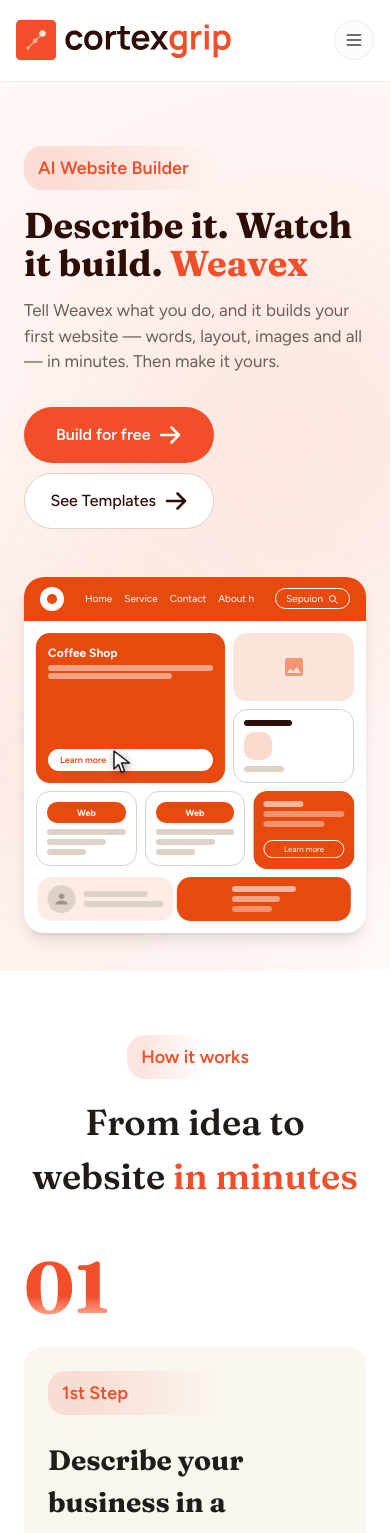
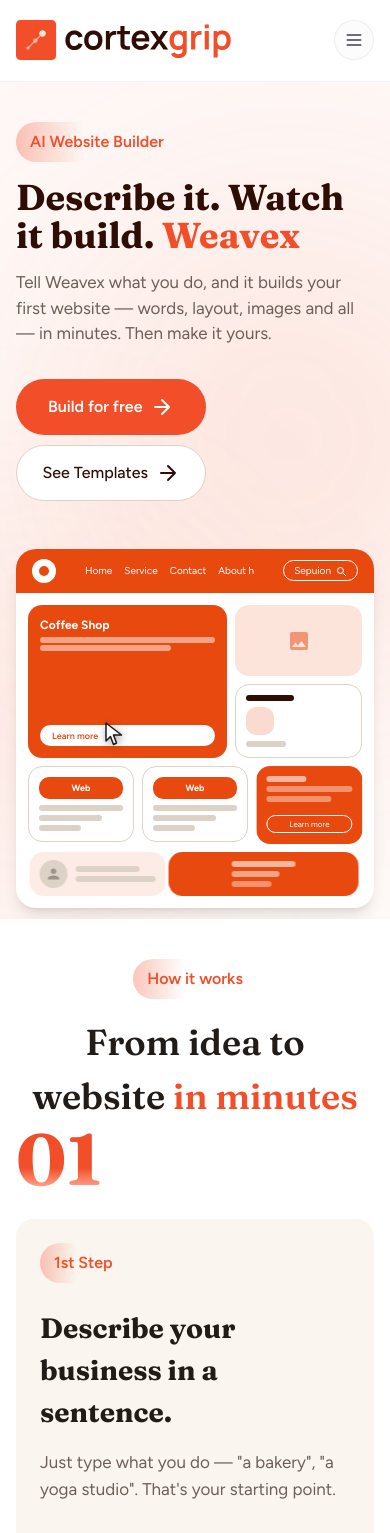
Before and after one commit to shafayath-jr/cortex-new-landing, a Next.js app: page /websites in a window 390 px wide. Shown: the top 1533 px of the page. Built offline with nearby package versions, Linux system fonts and the light colour scheme.

Commit message:
refactor: extract reusable Badge component and replace hardcoded markup in homepage sections

```diff
--- a/src/components/pages/Home/HowItWorks.tsx
+++ b/src/components/pages/Home/HowItWorks.tsx
@@ -3,6 +3,7 @@
 import Bounded from "@/components/shared/Bounded";
 import { motion, useScroll, useSpring, useTransform } from "motion/react";
 import { useRef } from "react";
+import { Badge } from "@/components/shared/Badge";
 
 const STEPS = [
   {
@@ -64,11 +65,7 @@
       >
         {/* Title — compact so 3 cards fit alongside it inside the pinned frame */}
         <div className="w-full flex flex-col items-center shrink-0 pt-4">
-          <div className="font-figtree inline-flex items-center gap-1.5 rounded-full bg-[linear-gradient(90deg,#F24E29_-87.66%,rgba(242,78,41,0)_41.77%)] px-3.5 py-1.5">
-            <span className="text-[#F24E29] font-figtree text-[16px] sm:text-[18px] font-semibold">
-              How it works
-            </span>
-          </div>
+          <Badge text="How it works" className="py-1.5" />
           <h2 className="font-fraunces font-bold text-center text-[#221C19] leading-tight text-3xl sm:text-4xl lg:text-[40px] tracking-normal mt-3">
             Online in <span className="text-coral-500">three easy steps</span>
           </h2>
--- a/src/components/pages/Home/OurProducts.tsx
+++ b/src/components/pages/Home/OurProducts.tsx
@@ -3,6 +3,7 @@
 import Bounded from "@/components/shared/Bounded";
 import { motion, type Variants } from "motion/react";
 import { LuSparkle } from "react-icons/lu";
+import { Badge } from "@/components/shared/Badge";
 
 const PRODUCTS = [
   {
@@ -67,9 +68,7 @@
             variants={fadeUp}
             className="flex flex-col items-center text-center"
           >
-            <div className="font-figtree inline-flex items-center gap-1.5 rounded-full bg-[linear-gradient(90deg,#F24E29_-87.66%,rgba(242,78,41,0)_41.77%)] px-3.5 py-2 text-[#F24E29] text-[18px] font-semibold">
-              Our Products
-            </div>
+            <Badge text="Our Products" />
             <h2 className="mt-4 font-fraunces text-4xl sm:text-5xl font-bold tracking-tight text-[#2E0D05]">
               Everything you need,{" "}
               <span className="text-coral-500">in one place</span>
--- a/src/components/pages/WeavexBuilder/Hero.tsx
+++ b/src/components/pages/WeavexBuilder/Hero.tsx
@@ -1,26 +1,34 @@
 "use client";
 
+import { Badge } from "@/components/shared/Badge";
+import Bounded from "@/components/shared/Bounded";
 import Link from "next/link";
 import { BuilderAnimation } from "./BuilderAnimation";
 
 function ArrowIcon({ className }: { className?: string }) {
   return (
     <svg
+      xmlns="http://www.w3.org/2000/svg"
+      width="24"
+      height="24"
+      viewBox="0 0 24 24"
+      fill="none"
       className={className}
-      fill="none"
-      viewBox="0 0 24 24"
-      stroke="currentColor"
-      strokeWidth={2.5}
     >
-      <path strokeLinecap="round" strokeLinejoin="round" d="M13.5 4.5L21 12m0 0l-7.5 7.5M21 12H3" />
+      <path
+        d="M5 12H19M12 19L19 12L12 5"
+        stroke="currentColor"
+        strokeWidth="2"
+        strokeLinecap="round"
+        strokeLinejoin="round"
+      />
     </svg>
   );
 }
 
 export function Hero() {
-
   return (
-    <section className="relative w-full overflow-hidden bg-[#fef8f6] py-16 md:py-24 lg:py-[120px]">
+    <section className="relative w-full overflow-hidden bg-[#fef8f6]">
       {/* Decorative gradient blobs */}
       <div
         aria-hidden
@@ -30,23 +38,24 @@
         aria-hidden
         className="pointer-events-none absolute -left-40 bottom-0 size-[408px] rounded-full bg-coral-500/8 blur-[100px] md:-left-20"
       />
-
-      <div className="relative mx-auto flex max-w-7xl flex-col items-center gap-12 px-6 sm:px-8 lg:flex-row lg:items-start lg:justify-between lg:gap-16">
+      <Bounded
+        as="div"
+        className="relative flex flex-col items-center gap-12 lg:flex-row lg:items-start lg:justify-between lg:gap-16"
+      >
         {/* Left — copy + CTAs */}
         <div className="flex w-full flex-col items-start gap-8 lg:max-w-[740px]">
           <div className="flex flex-col gap-4">
-            <span className="inline-flex items-center rounded-[18px] bg-linear-to-l from-coral-500/0 from-42% to-coral-500/15 to-88% px-3.5 py-2 font-figtree text-lg font-semibold text-coral-500">
-              AI Website Builder
-            </span>
+            {/* Badge */}
+            <Badge text="AI Website Builder" className="w-fit" />
 
-            <h1 className="font-fraunces text-4xl font-bold leading-[1.06] text-[#2e0d05] sm:text-5xl md:text-6xl lg:text-[72px]">
+            <h1 className="font-fraunces text-4xl font-bold leading-[1.06] text-[#2e0d05] sm:text-5xl md:text-6xl xl:text-[72px]">
               Describe it. Watch it build.{" "}
               <span className="text-coral-500">Weavex</span>
             </h1>
 
             <p className="max-w-[660px] font-figtree text-[17px] leading-normal text-[#6b5f57] sm:text-[19px]">
-              Tell Weavex what you do, and it builds your first website — words, layout,
-              images and all — in minutes. Then make it yours.
+              Tell Weavex what you do, and it builds your first website — words,
+              layout, images and all — in minutes. Then make it yours.
             </p>
           </div>
 
@@ -73,7 +82,7 @@
         <div className="relative w-full max-w-[520px] lg:max-w-[473px]">
           <BuilderAnimation />
         </div>
-      </div>
+      </Bounded>
     </section>
   );
 }
--- a/src/components/pages/WeavexBuilder/HowItWorks.tsx
+++ b/src/components/pages/WeavexBuilder/HowItWorks.tsx
@@ -1,5 +1,7 @@
 "use client";
 
+import { Badge } from "@/components/shared/Badge";
+import Bounded from "@/components/shared/Bounded";
 import Image from "next/image";
 import { useEffect, useRef } from "react";
 
@@ -9,7 +11,7 @@
     badge: "1st Step",
     title: "Describe your business in a sentence.",
     description:
-      "Just type what you do — \"a bakery\", \"a yoga studio\". That's your starting point.",
+      'Just type what you do — "a bakery", "a yoga studio". That\'s your starting point.',
     illustration: "/images/weavex/how-it-works/step-1-describe.svg",
     illustrationWidth: 272,
     illustrationHeight: 216,
@@ -19,7 +21,8 @@
     number: "02",
     badge: "2nd Step",
     title: "Weavex builds a complete first draft.",
-    description: "Pages, words, layout and images — ready in minutes. No blank page.",
+    description:
+      "Pages, words, layout and images — ready in minutes. No blank page.",
     illustration: "/images/weavex/how-it-works/step-2-build.svg",
     illustrationWidth: 296,
     illustrationHeight: 169,
@@ -29,7 +32,8 @@
     number: "03",
     badge: "3rd Step",
     title: "Edit anything by clicking it.",
-    description: "Swap photos, change words, add pages. No code, nothing to break.",
+    description:
+      "Swap photos, change words, add pages. No code, nothing to break.",
     illustration: "/images/weavex/how-it-works/step-3-edit.svg",
     illustrationWidth: 306,
     illustrationHeight: 204,
@@ -39,21 +43,14 @@
     number: "04",
     badge: "4th Step",
     title: "Publish. You're live with security built in.",
-    description: "Your site goes live instantly, free, with SSL included automatically.",
+    description:
+      "Your site goes live instantly, free, with SSL included automatically.",
     illustration: "/images/weavex/how-it-works/step-4-publish.svg",
     illustrationWidth: 340,
     illustrationHeight: 200,
     cardAlign: "items-center",
   },
 ] as const;
-
-function StepBadge({ children }: { children: React.ReactNode }) {
-  return (
-    <span className="inline-flex items-center rounded-[18px] bg-linear-to-l from-coral-500/0 from-42% to-coral-500/15 to-88% px-3.5 py-2 font-figtree text-lg font-semibold text-coral-500">
-      {children}
-    </span>
-  );
-}
 
 function StepNumber({ children }: { children: React.ReactNode }) {
   return (
@@ -83,14 +80,15 @@
     const observer = new IntersectionObserver(
       ([entry]) => {
         if (entry.isIntersecting) {
-          path.style.transition = "stroke-dashoffset 1.2s cubic-bezier(0.4,0,0.2,1)";
+          path.style.transition =
+            "stroke-dashoffset 1.2s cubic-bezier(0.4,0,0.2,1)";
           path.style.strokeDashoffset = "0";
           head.style.transition = "opacity 0.3s ease 1.1s";
           head.style.opacity = "1";
           observer.disconnect();
         }
       },
-      { threshold: 0.3 }
+      { threshold: 0.3 },
     );
     observer.observe(path);
     return () => observer.disconnect();
@@ -122,11 +120,7 @@
         strokeLinecap="round"
       />
       {/* Arrowhead aligned to path tangent at (127,281): direction ≈43.7° right-down */}
-      <polygon
-        ref={headRef}
-        points="122,287 133,275 140,294"
-        fill="#F26B45"
-      />
+      <polygon ref={headRef} points="122,287 133,275 140,294" fill="#F26B45" />
     </svg>
   );
 }
@@ -155,22 +149,18 @@
         strokeLinecap="round"
       />
       {/* Arrowhead aligned to path tangent at (142,23): direction ≈-9.9° right-up in SVG (left-down after rotate-180) */}
-      <polygon
-        ref={headRef}
-        points="141,31 143,15 160,20"
-        fill="#F26B45"
-      />
+      <polygon ref={headRef} points="141,31 143,15 160,20" fill="#F26B45" />
     </svg>
   );
 }
 
 export function HowItWorks() {
   return (
-    <section className="relative w-full overflow-hidden bg-white py-16 md:py-20">
-      <div className="mx-auto flex max-w-7xl flex-col items-center gap-12 px-6 sm:px-8 lg:gap-15">
+    <section className="relative w-full overflow-hidden bg-white">
+      <Bounded className="flex-col items-center gap-12">
         {/* Header */}
         <div className="flex flex-col items-center gap-4 text-center">
-          <StepBadge>How it works</StepBadge>
+          <Badge text="How it works" />
           <h2 className="font-fraunces text-4xl font-semibold leading-normal text-[#221c19] sm:text-5xl lg:text-[48px]">
             From idea to website{" "}
             <span className="text-coral-500">in minutes</span>
@@ -178,7 +168,7 @@
         </div>
 
         {/* Steps timeline */}
-        <div className="relative w-full max-w-201.5">
+        <div className="relative w-full max-w-201.5 mx-auto">
           {/* Connector arrows — desktop only */}
           <ArrowEntry className="pointer-events-none absolute -left-24 top-10 hidden w-30 lg:block xl:-left-48 xl:w-38.75" />
           <ArrowRight className="pointer-events-none absolute -right-20 top-[18%] hidden w-37.5 lg:block xl:-right-48 xl:w-53 rotate-180" />
@@ -191,9 +181,11 @@
                 <StepNumber>{step.number}</StepNumber>
 
                 <div className="rounded-2xl bg-[#faf6ef] p-6 sm:p-8">
-                  <div className={`flex flex-col gap-8 lg:flex-row lg:gap-2.5 ${step.cardAlign}`}>
+                  <div
+                    className={`flex flex-col gap-8 lg:flex-row lg:gap-2.5 ${step.cardAlign}`}
+                  >
                     <div className="flex min-w-0 flex-1 flex-col gap-6">
-                      <StepBadge>{step.badge}</StepBadge>
+                      <Badge text={step.badge} className="w-fit" />
 
                       <div className="flex flex-col gap-4">
                         <h3 className="max-w-[426px] font-fraunces text-[28px] font-bold leading-normal text-[#221c19] sm:text-[32px] lg:text-[36px]">
@@ -220,7 +212,7 @@
             ))}
           </div>
         </div>
-      </div>
+      </Bounded>
     </section>
   );
 }
--- /dev/null
+++ b/src/components/shared/Badge.tsx
@@ -0,0 +1,27 @@
+import React, { forwardRef } from "react";
+import { cn } from "@/lib/utils";
+
+interface BadgeProps extends React.HTMLAttributes<HTMLDivElement> {
+  text: string;
+}
+
+export const Badge = forwardRef<HTMLDivElement, BadgeProps>(
+  ({ text, className, ...props }, ref) => {
+    return (
+      <div
+        ref={ref}
+        className={cn(
+          "font-figtree inline-flex items-center gap-1.5 rounded-full bg-[linear-gradient(90deg,#F24E29_-87.66%,rgba(242,78,41,0)_41.77%)] px-3.5 py-2",
+          className
+        )}
+        {...props}
+      >
+        <span className="text-[#F24E29] font-figtree text-[16px] sm:text-[18px] font-semibold">
+          {text}
+        </span>
+      </div>
+    );
+  }
+);
+
+Badge.displayName = "Badge";
```
Also changed, not shown: src/components/pages/Home/FAQSection.tsx (+2 -6 lines), src/components/pages/Home/NameChecker.tsx (+2 -6 lines), src/components/pages/Home/WhyCortex.tsx (+3 -7 lines).
